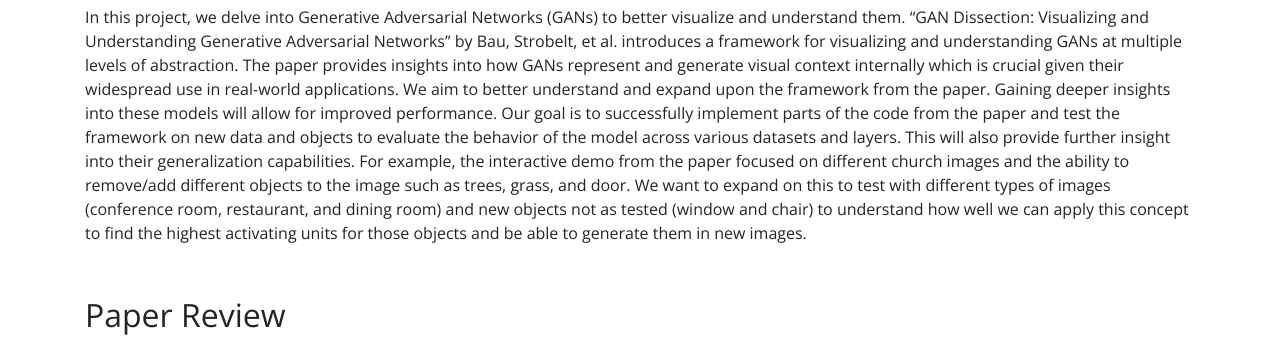
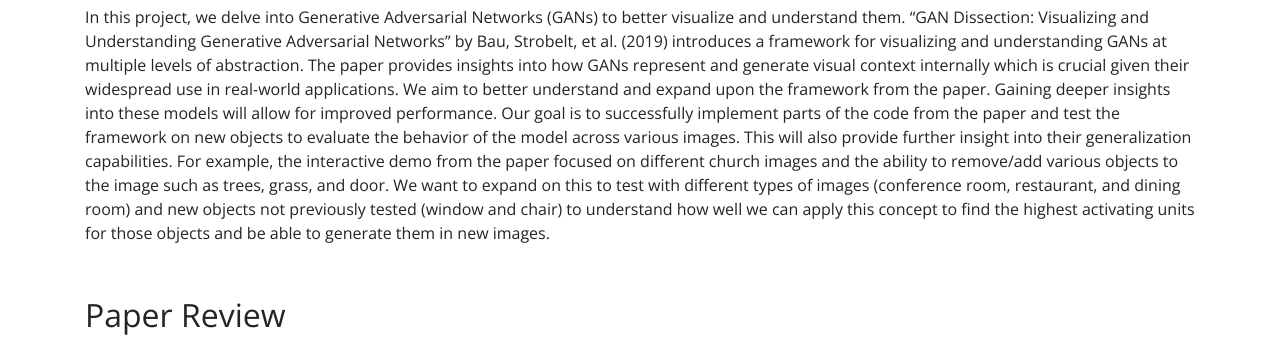
Before and after one commit to rgurn/DS4440_final_project, a plain HTML site: page index.html in a window 1280 px wide. Shown: the part 456-795 px from the top of the page. Drawn offline with nearby package versions, Linux system fonts and the light colour scheme.

Commit message:
Update index.html

```diff
--- a/index.html
+++ b/index.html
@@ -40,7 +40,7 @@
 
 <h2>Introduction</h2>
  <p>
-  In this project, we delve into Generative Adversarial Networks (GANs) to better visualize and understand them. “GAN Dissection: Visualizing and Understanding Generative Adversarial Networks” by Bau, Strobelt, et al. introduces a framework for visualizing and understanding GANs at multiple levels of abstraction. The paper provides insights into how GANs represent and generate visual context internally which is crucial given their widespread use in real-world applications. We aim to better understand and expand upon the framework from the paper. Gaining deeper insights into these models will allow for improved performance. Our goal is to successfully implement parts of the code from the paper and test the framework on new data and objects to evaluate the behavior of the model across various datasets and layers. This will also provide further insight into their generalization capabilities. For example, the interactive demo from the paper focused on different church images and the ability to remove/add different objects to the image such as trees, grass, and door. We want to expand on this to test with different types of images (conference room, restaurant, and dining room) and new objects not as tested (window and chair) to understand how well we can apply this concept to find the highest activating units for those objects and be able to generate them in new images.
+  In this project, we delve into Generative Adversarial Networks (GANs) to better visualize and understand them. <q>GAN Dissection: Visualizing and Understanding Generative Adversarial Networks</q> by Bau, Strobelt, et al. (2019) introduces a framework for visualizing and understanding GANs at multiple levels of abstraction. The paper provides insights into how GANs represent and generate visual context internally which is crucial given their widespread use in real-world applications. We aim to better understand and expand upon the framework from the paper. Gaining deeper insights into these models will allow for improved performance. Our goal is to successfully implement parts of the code from the paper and test the framework on new objects to evaluate the behavior of the model across various images. This will also provide further insight into their generalization capabilities. For example, the interactive demo from the paper focused on different church images and the ability to remove/add various objects to the image such as trees, grass, and door. We want to expand on this to test with different types of images (conference room, restaurant, and dining room) and new objects not previously tested (window and chair) to understand how well we can apply this concept to find the highest activating units for those objects and be able to generate them in new images.
  </p>
 
 <h2>Paper Review</h2>
```
